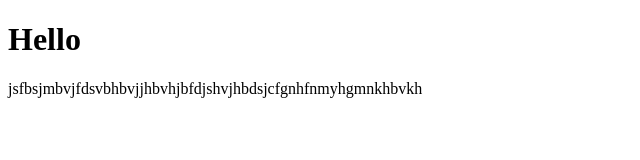
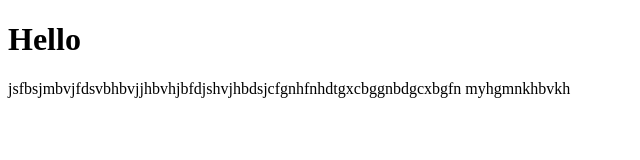
Before and after one commit to MuhammedBilalmn/git, a plain HTML site: page index.html in a window 1280 px wide. Shown: the whole page, without its empty margins (0-640 px from the left). Drawn offline with Linux system fonts and the light colour scheme.

Commit message:
index vsfdv file modified

```diff
--- a/index.html
+++ b/index.html
@@ -7,7 +7,7 @@
 </head>
 <body>
     <h1>Hello</h1>
-    <p>jsfbsjmbvjfdsvbhbvjjhbvhjbfdjshvjhbdsjcfgnhfnmyhgmnkhbvkh</p>
+    <p>jsfbsjmbvjfdsvbhbvjjhbvhjbfdjshvjhbdsjcfgnhfnhdtgxcbggnbdgcxbgfn myhgmnkhbvkh</p>
 
 </body>
 </html>
```
